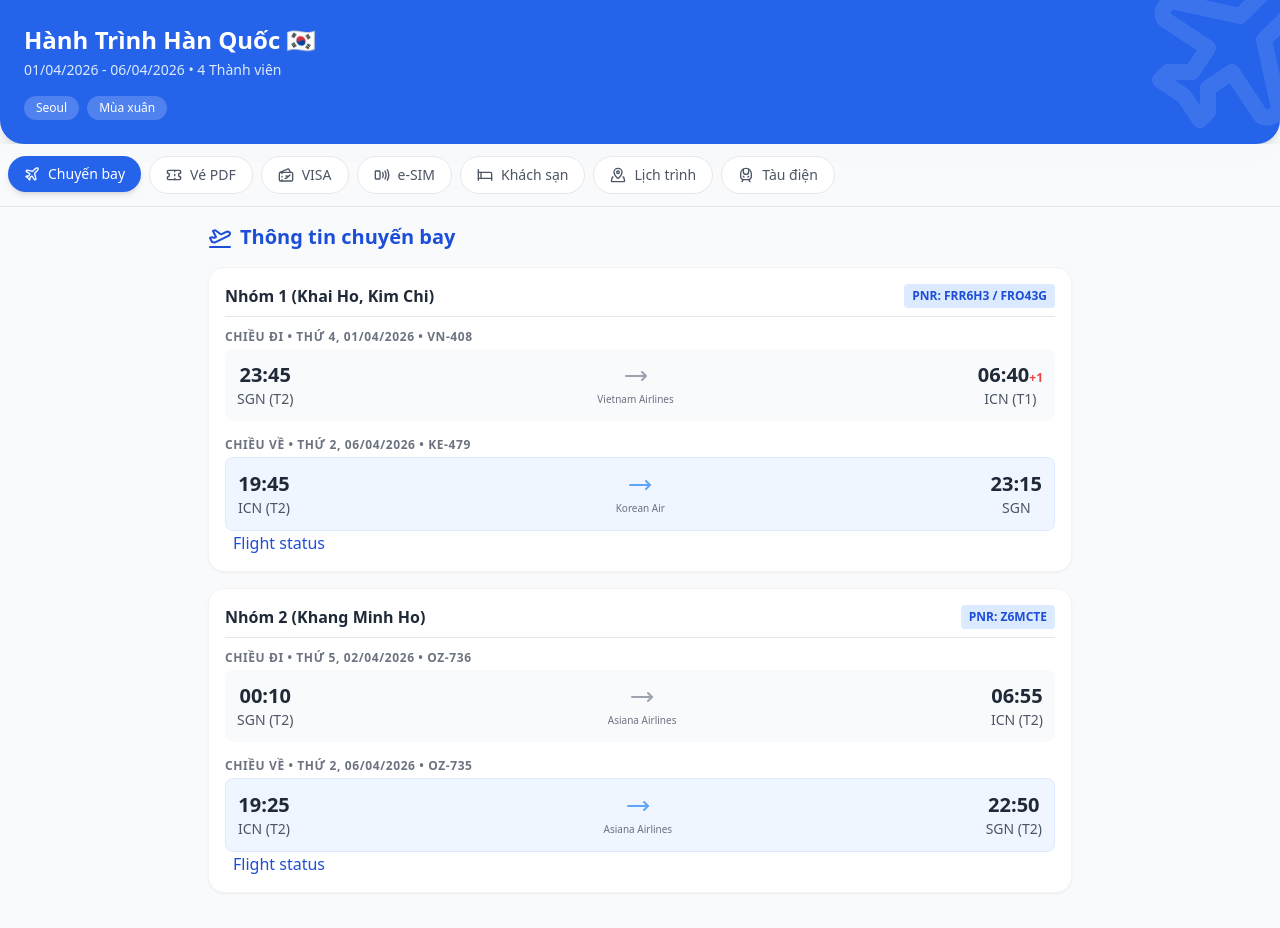
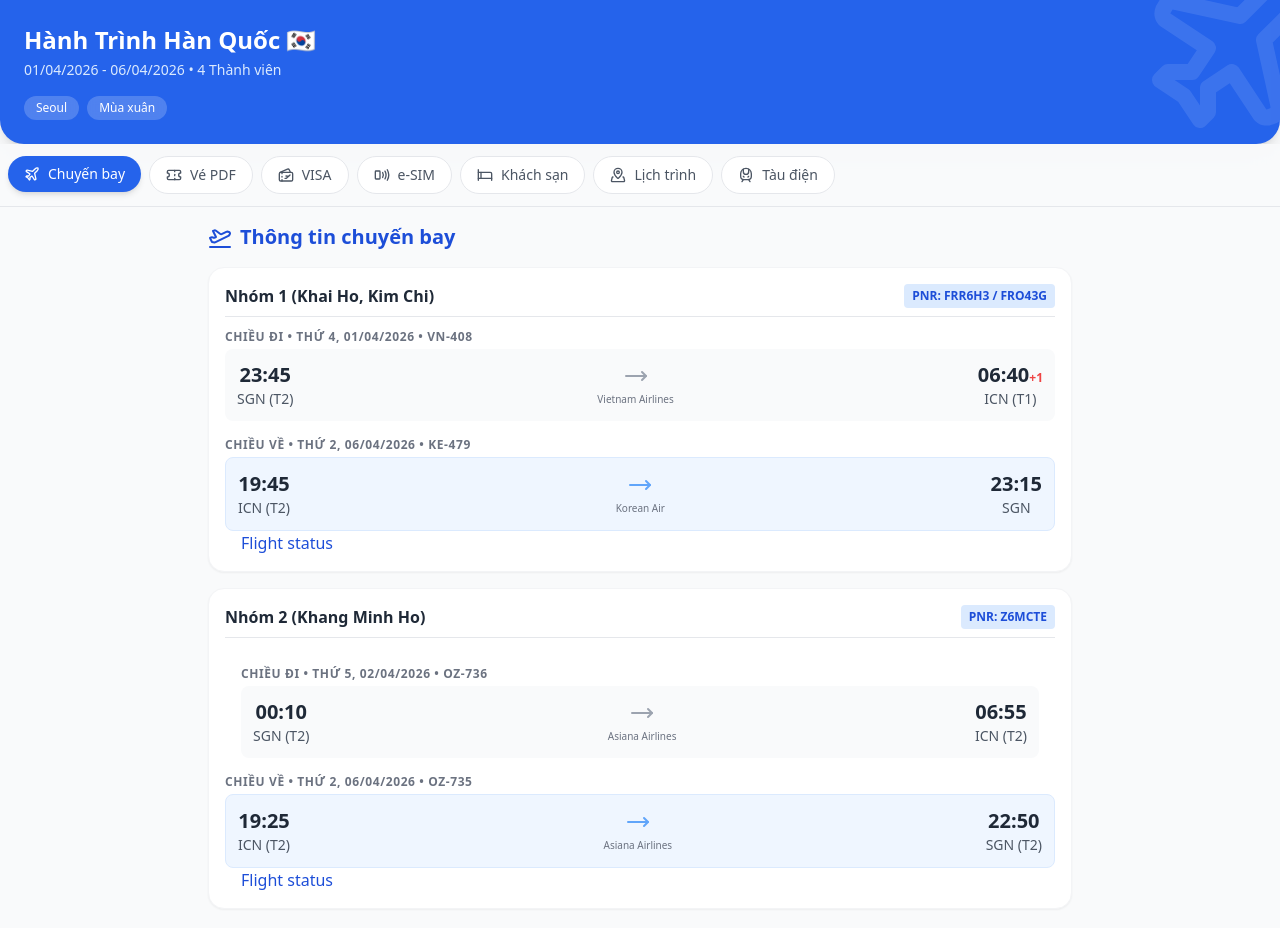
Before and after one commit to minhkhang4696/web_img_container, a plain HTML site: page index.html in a window 1280 px wide. Drawn offline with nearby package versions, Linux system fonts and the light colour scheme.

Commit message:
Update index.html

```diff
--- a/index.html
+++ b/index.html
@@ -110,7 +110,7 @@
                     </div>
                 </div>
                    <p>
-                       <a href="https://www.flightaware.com/live/flight/HVN408/history/20260401/1655Z/VVTS/RKSI" target="_blank" rel="noopener noreferrer" class="font-medium text-fg-brand text-blue-700 p-2 hover:underline">Flight status</a>
+                       <a href="https://www.flightaware.com/live/flight/HVN408/history/20260401/1655Z/VVTS/RKSI" target="_blank" rel="noopener noreferrer" class="font-medium text-fg-brand text-blue-700 p-4 hover:underline">Flight status</a>
                    </p>
             </div>
 
@@ -121,7 +121,7 @@
                     <span class="bg-blue-100 text-blue-700 text-xs font-bold px-2 py-1 rounded">PNR: Z6MCTE</span>
                 </div>
 
-                <div class="mb-4">
+                <div class="p-4">
                     <p class="text-xs text-gray-500 font-semibold uppercase tracking-wider mb-1">Chiều đi • Thứ 5, 02/04/2026 • OZ-736</p>
                     <div class="flex items-center justify-between bg-gray-50 p-3 rounded-lg">
                         <div class="text-center">
@@ -156,7 +156,7 @@
                         </div>
                     </div>
                     <p>
-                       <a href="https://www.flightaware.com/live/flight/AAR736/history/20260401/1720Z/VVTS/RKSI" target="_blank" rel="noopener noreferrer" class="font-medium text-fg-brand text-blue-700 p-2 hover:underline">Flight status</a>
+                       <a href="https://www.flightaware.com/live/flight/AAR736/history/20260401/1720Z/VVTS/RKSI" target="_blank" rel="noopener noreferrer" class="font-medium text-fg-brand text-blue-700 p-4 hover:underline">Flight status</a>
                    </p>
                 </div>
             </div>
```
